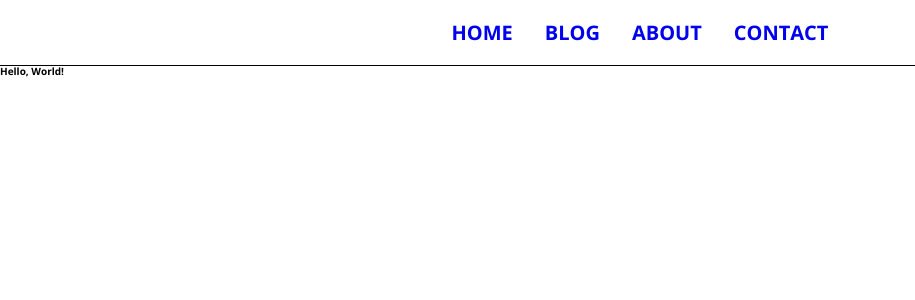
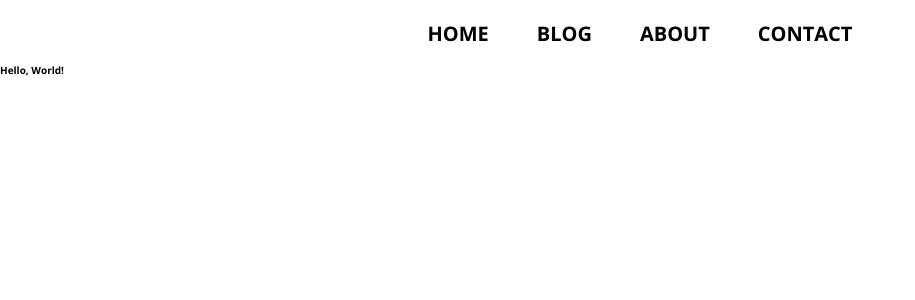
Before and after one commit to susickypavel/frontendista.cz, a Next.js app: page / in a window 1280 px wide. Shown: the top 300 px of the page, without its empty margins (0-915 px from the left). Built offline with nearby package versions, Linux system fonts and the light colour scheme.

Commit message:
feat: navigation animations

```diff
--- /dev/null
+++ b/src/components/navigation/navigation-toggle/navigation-toggle.component.tsx
@@ -0,0 +1,83 @@
+import React, { useRef, useEffect, Dispatch, SetStateAction } from "react"
+import { TimelineLite } from "gsap"
+import { SVGWrapper } from "./navigation-toggle.styles"
+
+interface Props {
+  onClick: Dispatch<SetStateAction<boolean>>
+}
+
+const NavigationToggle: React.FC<Props> = ({ onClick }) => {
+  const toggleTimeline = useRef<TimelineLite>()
+
+  useEffect(() => {
+    toggleTimeline.current = new TimelineLite({
+      paused: true,
+    })
+
+    toggleTimeline.current
+      .to("#navigation-toggle line:nth-of-type(2)", {
+        opacity: 0,
+        duration: 0.25,
+        ease: "power4",
+      })
+      .to("#navigation-toggle line:nth-of-type(1)", {
+        translateY: 16,
+        duration: 0.25,
+        ease: "power4",
+      })
+      .to(
+        "#navigation-toggle line:nth-of-type(3)",
+        {
+          translateY: -16,
+          duration: 0.25,
+          ease: "power4",
+          onComplete: () => {
+            onClick(false)
+          },
+          onReverseComplete: () => {
+            onClick(true)
+          },
+        },
+        "<"
+      )
+      .to("#navigation-toggle line:nth-of-type(1)", {
+        rotate: "45deg",
+        transformOrigin: "50% 50%",
+        duration: 0.25,
+        ease: "power4",
+      })
+      .to(
+        "#navigation-toggle line:nth-of-type(3)",
+        {
+          rotate: "-45deg",
+          transformOrigin: "50% 50%",
+          duration: 0.25,
+          ease: "power4",
+        },
+        "<"
+      )
+  }, [])
+
+  return (
+    <SVGWrapper
+      id="navigation-toggle"
+      width="76"
+      height="76"
+      viewBox="0 0 76 76"
+      xmlns="http://www.w3.org/2000/svg"
+      onClick={() => {
+        if (toggleTimeline.current?.reversed() || toggleTimeline.current?.paused()) {
+          toggleTimeline.current?.play()
+        } else {
+          toggleTimeline.current?.reverse()
+        }
+      }}
+    >
+      <line x1="13" y1="22" x2="63" y2="22" stroke="white" strokeWidth="4" />
+      <line x1="13" y1="38" x2="63" y2="38" stroke="white" strokeWidth="4" />
+      <line x1="13" y1="54" x2="63" y2="54" stroke="white" strokeWidth="4" />
+    </SVGWrapper>
+  )
+}
+
+export default NavigationToggle
--- /dev/null
+++ b/src/components/navigation/navigation-toggle/navigation-toggle.styles.ts
@@ -0,0 +1,6 @@
+import styled from "@emotion/styled"
+
+export const SVGWrapper = styled.svg`
+  width: 50px;
+  margin: 0px 16px;
+`
--- a/src/components/navigation/navigation.component.tsx
+++ b/src/components/navigation/navigation.component.tsx
@@ -1,6 +1,10 @@
-import React from "react"
+import React, { useState, useEffect, useRef } from "react"
 import Link from "next/link"
 import { useRouter } from "next/router"
+import { TimelineLite } from "gsap"
+
+import { NavigationWrapper, NavigationToggleWrapper } from "./navigation.styles"
+import NavigationToggle from "./navigation-toggle/navigation-toggle.component"
 
 interface NavigatonLink {
   name: string
@@ -32,11 +36,38 @@ const links: NavigatonLink[] = [
 ]
 
 const Navigation: React.FC = () => {
+  const [collapsed, setCollapsed] = useState(true)
   const { pathname } = useRouter()
 
+  const navigationTimeline = useRef<TimelineLite>()
+  const navigationListRef = useRef<any>()
+
+  useEffect(() => {
+    navigationTimeline.current = new TimelineLite({
+      paused: true,
+    })
+
+    navigationTimeline.current.to(navigationListRef.current, {
+      height: "100vh",
+      ease: "power4",
+      duration: 0.75,
+    })
+  }, [])
+
+  useEffect(() => {
+    if (collapsed) {
+      navigationTimeline.current?.reverse()
+    } else {
+      navigationTimeline.current?.play()
+    }
+  }, [collapsed])
+
   return (
-    <nav>
-      <ul>
+    <NavigationWrapper>
+      <NavigationToggleWrapper>
+        <NavigationToggle onClick={setCollapsed} />
+      </NavigationToggleWrapper>
+      <ul ref={navigationListRef}>
         {links.map(({ href, name, ariaLabel }) => (
           <li key={name}>
             <Link href={href}>
@@ -50,29 +81,7 @@ const Navigation: React.FC = () => {
           </li>
         ))}
       </ul>
-      <style jsx global>{`
-        nav {
-          height: 65px;
-          border-bottom: 1px solid black;
-        }
-
-        nav ul {
-          display: flex;
-          flex-flow: row wrap;
-          height: 100%;
-          justify-content: center;
-          align-items: center;
-        }
-
-        nav ul li a {
-          text-transform: uppercase;
-          text-decoration: none;
-          font-weight: bold;
-          font-size: 2rem;
-          padding: 0.8em;
-        }
-      `}</style>
-    </nav>
+    </NavigationWrapper>
   )
 }
 
--- /dev/null
+++ b/src/components/navigation/navigation.styles.ts
@@ -0,0 +1,66 @@
+import styled from "@emotion/styled"
+
+const TOGGLE_HEIGHT = "80px"
+
+export const NavigationWrapper = styled.nav`
+  & ul {
+    display: flex;
+    flex-flow: row wrap;
+    height: 100%;
+    justify-content: center;
+    align-items: center;
+    height: 65px;
+
+    & li {
+      padding: 2.4em;
+
+      & a {
+        text-transform: uppercase;
+        text-decoration: none;
+        font-weight: bold;
+        font-size: 2rem;
+        color: black;
+      }
+    }
+  }
+
+  @media (max-width: 768px) {
+    background: #212121;
+
+    & ul {
+      background: #212121;
+      height: 0;
+      overflow: hidden;
+      flex-flow: column wrap;
+
+      position: fixed;
+      width: 100%;
+      top: 0;
+      left: 0;
+    }
+
+    & ul li {
+      width: 100%;
+      padding: 2.4em 0;
+
+      & a {
+        display: block;
+        text-align: center;
+        color: white;
+      }
+    }
+  }
+`
+
+export const NavigationToggleWrapper = styled.div`
+  display: none;
+  @media (max-width: 768px) {
+    display: flex;
+    justify-content: flex-end;
+    align-items: center;
+    position: relative;
+    z-index: 2;
+
+    height: ${TOGGLE_HEIGHT};
+  }
+`
```
